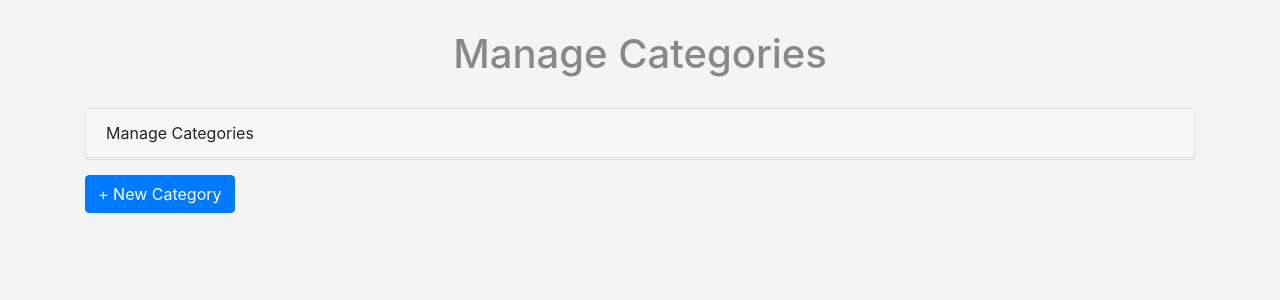
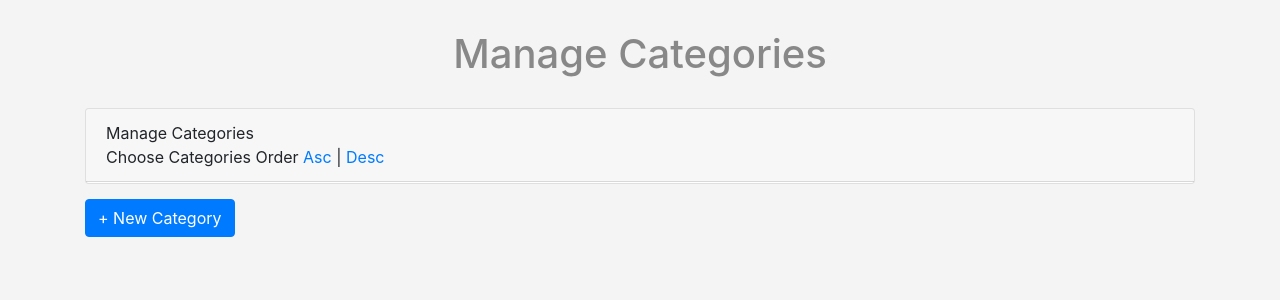
Before and after one commit to A-ElNawawy/e-commerce-php, a PHP site: page /categories.php in a window 1280 px wide. Shown: the part 56-356 px from the top of the page. Run offline with PHP 8.4, Linux system fonts and the light colour scheme; the visitor is signed in with stand-in values (Sample User, id 1); data that the repository does not hold is empty.

Commit message:
Sorting by Ordering

```diff
--- a/admin/categories.php
+++ b/admin/categories.php
@@ -14,9 +14,9 @@
 
     $do = isset($_GET['do']) ? $do = $_GET['do'] : $do = 'Manage';
     if($do == 'Manage'){      // Manage Categories Page
-
-      // Select All Users Except Admin
-      $stmt = $con->prepare("SELECT * FROM categories");
+      // Select All Categories With ASC Default Ordering
+      $sort = isset($_GET["sort"]) && $_GET["sort"] == "DESC"? "DESC" : "ASC"; // Check If User choose DESC or Not
+      $stmt = $con->prepare("SELECT * FROM categories ORDER BY Ordering $sort");
       // Execute The Statement
       $stmt ->execute();
       // Assign To Variable
@@ -26,6 +26,11 @@
         <div class="card">
           <div class="card-header">
             Manage Categories
+            <div class="sorting">
+              Choose Categories Order
+              <a href="?sort=ASC">Asc</a> |
+              <a href="?sort=DESC">Desc</a>
+          </div>
           </div>
           <div class="card-body">
             <?php
```
